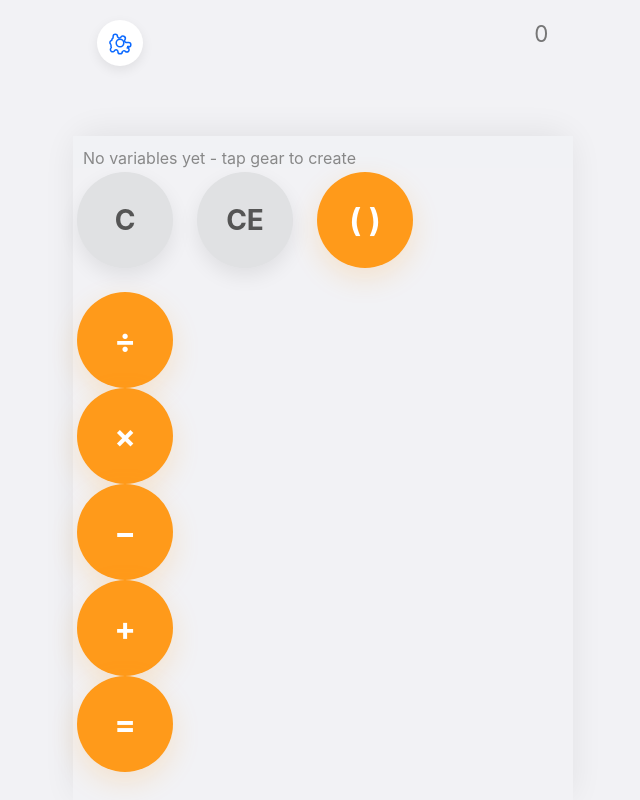
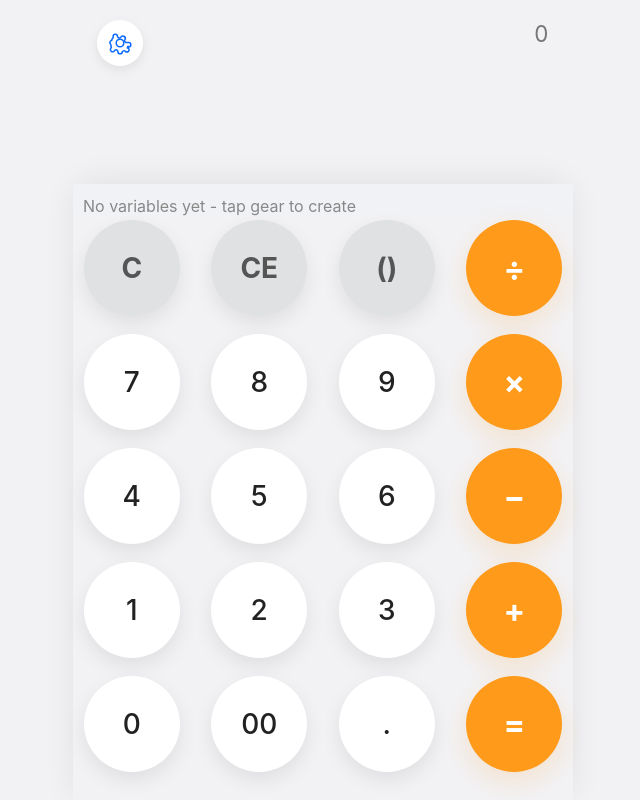
Before and after one commit to vivek-384/calculator, a plain HTML site: page index.html in a window 1280 px wide. Shown: the whole page, without its empty margins (317-957 px from the left). Drawn offline with Linux system fonts and the light colour scheme.

Commit message:
Update index.html

```diff
--- a/index.html
+++ b/index.html
@@ -41,23 +41,30 @@
             </div>
 
             <div class="pad">
-                <div class="left-col">
-                    <div class="row top-ops">
-                        <button class="btn gray" id="btnC">C</button>
-                        <button class="btn gray" id="btnCE">CE</button>
-                        <button class="btn orange" id="btnParen">( )</button>
-                    </div>
+                <div class="grid" id="grid">
+                    <button class="btn gray" id="btnC">C</button>
+                    <button class="btn gray" id="btnCE">CE</button>
+                    <button class="btn gray" id="btnParen">()</button>
+                    <button class="btn orange op" data-op="/">÷</button>
 
-                    <div class="grid" id="grid">
-                        <!-- number buttons generated by JS -->
-                    </div>
-                </div>
+                    <button class="btn">7</button>
+                    <button class="btn">8</button>
+                    <button class="btn">9</button>
+                    <button class="btn orange op" data-op="*">×</button>
 
-                <div class="ops-col">
-                    <button class="btn orange op" data-op="/">÷</button>
-                    <button class="btn orange op" data-op="*">×</button>
+                    <button class="btn">4</button>
+                    <button class="btn">5</button>
+                    <button class="btn">6</button>
                     <button class="btn orange op" data-op="-">−</button>
+
+                    <button class="btn">1</button>
+                    <button class="btn">2</button>
+                    <button class="btn">3</button>
                     <button class="btn orange op" data-op="+">+</button>
+
+                    <button class="btn">0</button>
+                    <button class="btn">00</button>
+                    <button class="btn">.</button>
                     <button class="btn orange" id="btnEquals">=</button>
                 </div>
             </div>
```
